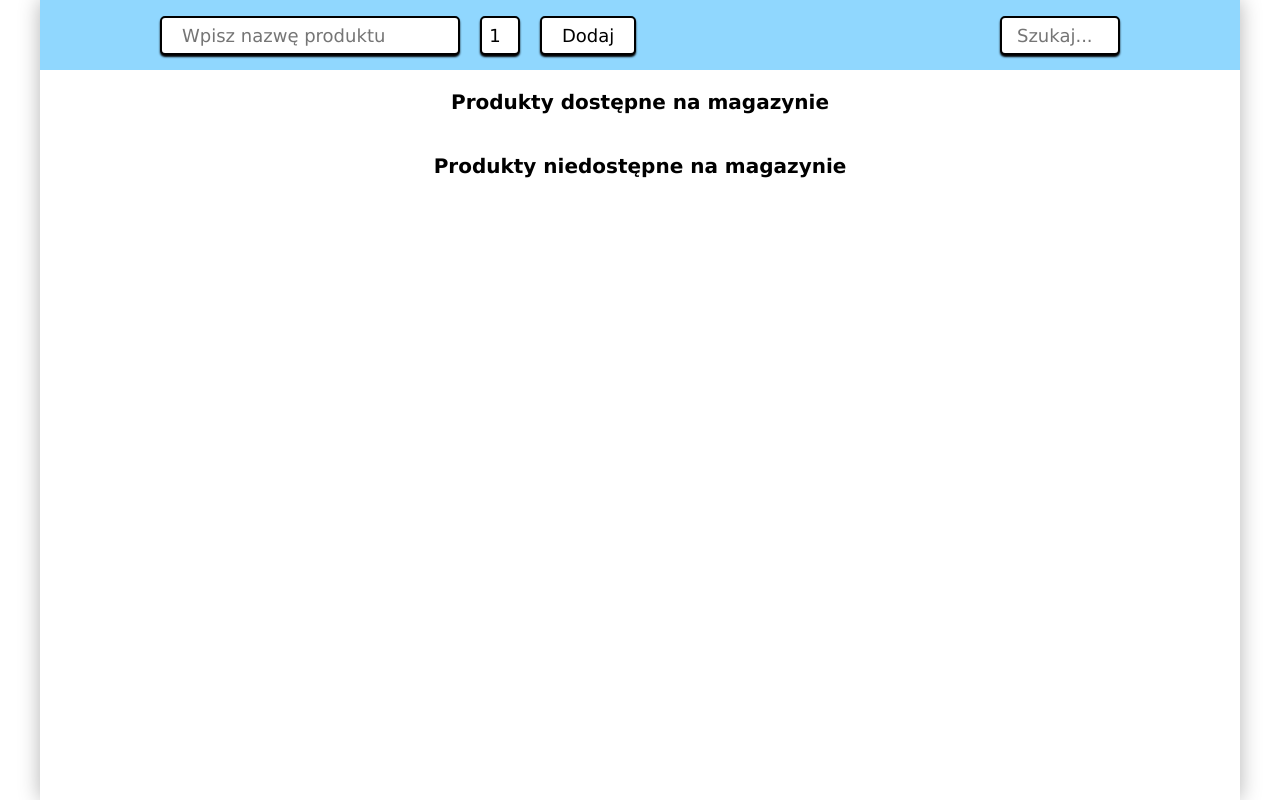
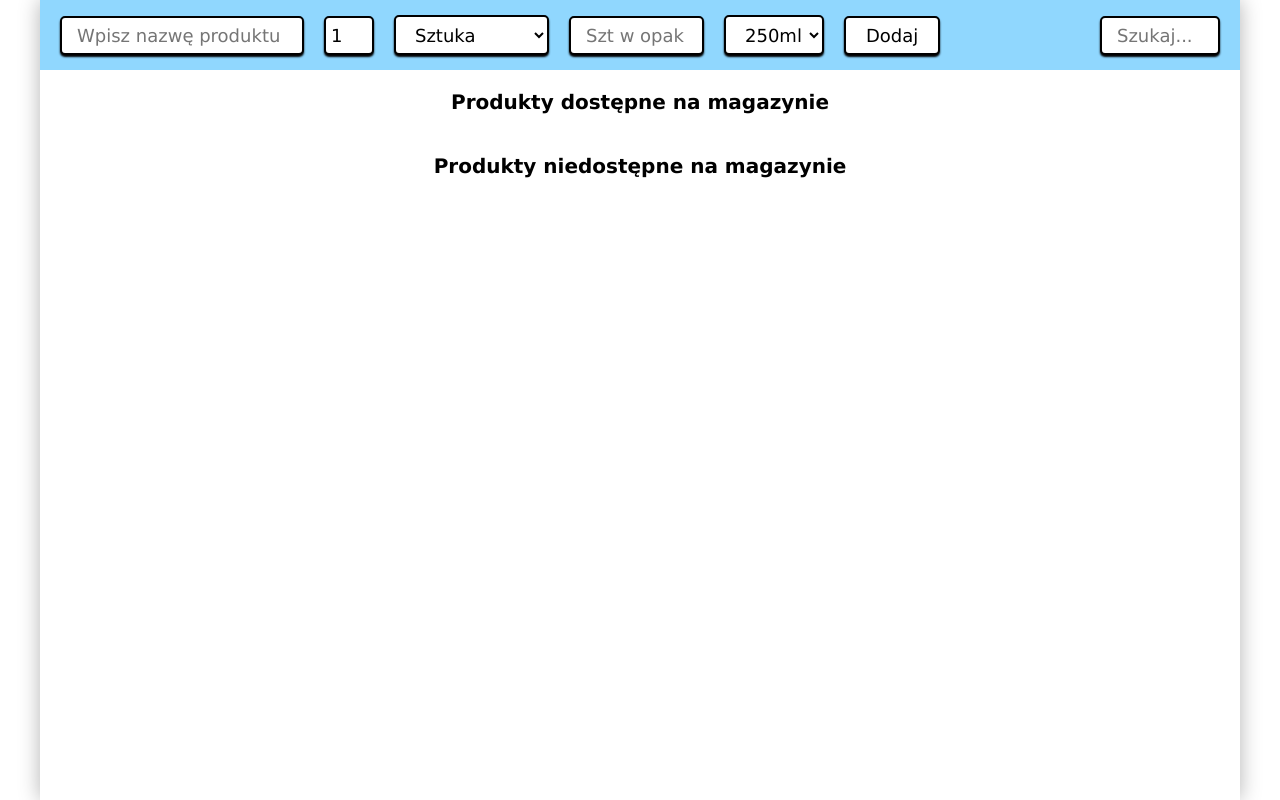
Before and after one commit to weswojciech/warehouse-management-app, a React (Create React App) app: page / in a window 1280 px wide. Built offline with nearby package versions, Linux system fonts and the light colour scheme.

Commit message:
Added function to calculate current volume in liters and some minor .css changes

```diff
--- a/src/AddItem.css
+++ b/src/AddItem.css
@@ -1,31 +1,27 @@
 .add-item {
   display: flex;
   align-items: center;
+  flex-basis: 100%;
   height: 70px;
-  flex-basis: 50%;
-  padding-left: 120px;
 }
 
 .add-item__input {
+  padding-left: 15px;
   line-height: 35px;
   border: 2px solid black;
+  border-radius: 5px;
   box-shadow: 0px 2px 2px 0px black;
-  border-radius: 5px;
   background-color: white;
   font-size: 18px;
+  margin-left: 20px;
 
 }
-.add-item__input--product-name {
-  width: 300px;
-  padding-left: 20px;
-}
-.add-item__input--product-name:focus {
+.add-item__input:focus {
   outline: none;
 }
-.add-item__input--amount {
-  width: 40px;
-  text-align: center;
-  margin-left: 20px;
+.add-item__input-amount {
+  width: 50px;
+  text-align: left;
   padding-left: 5px;
 }
 .add-item__btn {
@@ -39,3 +35,21 @@
   box-shadow: 0px 2px 2px 0px black;
   cursor: pointer;
 }
+.add-item__select {
+  height: 40px;
+  width: 155px;
+  margin-left: 20px;
+  padding-left: 15px;
+  line-height: 35px;
+  border: 2px solid black;
+  box-shadow: 0px 2px 2px 0px black;
+  border-radius: 5px;
+  background-color: white;
+  font-size: 18px;
+}
+.add-item__select-volume{
+  width: 100px;
+}
+.add-item__input-amountInPackage {
+  width: 135px;
+}
--- a/src/AddItem.js
+++ b/src/AddItem.js
@@ -6,6 +6,10 @@ class AddItem extends Component {
  state = {
   name: "",
   amount: "1",
+  amountInPackage: "",
+  packaging: "",
+  volume: "",
+  litrage: "",
  };
  handleNameChange = (e) => {
   this.setState({
@@ -17,7 +21,21 @@ class AddItem extends Component {
    amount: e.target.value,
   });
  };
-
+ handleAmountInPackageChange = (e) => {
+  this.setState({
+   amountInPackage: e.target.value,
+  });
+ };
+ handlePackagingChange = (e) => {
+  this.setState({
+   packaging: e.target.value,
+  });
+ };
+ handleVolumeChange = (e) => {
+  this.setState({
+   volume: e.target.value,
+  });
+ };
  handleAddClick = (props) => {
   let index = this.props.items.length;
   for (let i = 0; i < index; i++) {
@@ -32,9 +50,17 @@ class AddItem extends Component {
     amount: "1",
    });
   }
-  const { name, amount } = this.state;
+  const { name, amount, packaging, litrage, volume, amountInPackage } =
+   this.state;
   if (name.length > 3) {
-   const add = this.props.add(name, amount);
+   const add = this.props.add(
+    name,
+    amount,
+    packaging,
+    litrage,
+    volume,
+    amountInPackage
+   );
    if (add) {
     this.setState({
      name: "",
@@ -50,7 +76,7 @@ class AddItem extends Component {
   return (
    <div className="add-item">
     <input
-     className="add-item__input add-item__input--product-name"
+     className="add-item__input add-item__input-product-name"
      type="text"
      placeholder="Wpisz nazwę produktu"
      value={this.state.name}
@@ -58,12 +84,44 @@ class AddItem extends Component {
     />
     <input
      type="number"
-     className="add-item__input add-item__input--amount"
+     className="add-item__input add-item__input-amount"
      placeholder="0"
      min={0}
      value={this.state.amount}
      onChange={this.handleAmountChange}
     />
+    <select
+     name="type"
+     id="select__type"
+     className="add-item__select add-item__select-type"
+     value={this.state.packaging}
+     onChange={this.handlePackagingChange}
+    >
+     <option value="piece">Sztuka</option>
+     <option value="packaging">Opakowanie</option>
+    </select>
+    <input
+     type="number"
+     name="amountInPackage"
+     className="add-item__input add-item__input-amountInPackage"
+     placeholder="Szt w opak"
+     onChange={this.handleAmountInPackageChange}
+    />
+    <select
+     name="volume"
+     id="select__volume"
+     className="add-item__select add-item__select-volume"
+     onChange={this.handleVolumeChange}
+    >
+     <option value=".25">250ml</option>
+     <option value=".33">330ml</option>
+     <option value=".5">500ml</option>
+     <option value=".7">700ml</option>
+     <option value=".850">850ml</option>
+     <option value="1">1000ml</option>
+     <option value="1.5">1500ml</option>
+    </select>
+
     <button className="add-item__btn" onClick={this.handleAddClick}>
      Dodaj
     </button>
--- a/src/App.js
+++ b/src/App.js
@@ -13,6 +13,10 @@ class App extends Component {
     id: 0,
     name: "",
     amount: "",
+    packaging: "",
+    litrage: "",
+    volume: "",
+    amountInPackage: "",
    },
   ],
  };
@@ -34,11 +38,16 @@ class App extends Component {
    this.setState({ items });
   });
  };
- addItem = (name, amount) => {
+
+ addItem = (name, amount, packaging, litrage, volume, amountInPackage) => {
   const item = {
    id: this.counter,
    name,
    amount,
+   packaging,
+   litrage,
+   volume,
+   amountInPackage,
   };
   this.counter++;
   this.setState((prevState) => ({
@@ -52,12 +61,18 @@ class App extends Component {
   items = items.filter((items) => items.id !== id);
   this.setState({ items });
  };
+ searchItem = (name) => {
+  let searchedItems = [...this.state.items];
+  searchedItems = searchedItems.filter((items) => items.name === name);
+  this.setState({ items: searchedItems });
+  return true;
+ };
  render() {
   return (
    <div className="App">
     <div className="menu">
      <AddItem add={this.addItem} items={this.state.items} />
-     <Search items={this.state.items} />
+     <Search items={this.state.items} search={this.searchItem} />
     </div>
     <ItemList
      items={this.state.items}
--- a/src/Item.css
+++ b/src/Item.css
@@ -1,6 +1,6 @@
 .item {
   line-height: 50px;
-  padding-left: 100px;
+  padding-left: 15px;
   list-style: none;
   flex-basis: 50%;
   /* height: 50px; */
@@ -17,5 +17,5 @@
 }
 .item:nth-child(odd) {
   background-color: rgb(240, 240, 240);
-  border-right: 1px solid grey;
+  border-right: 3px solid grey;
 }
--- a/src/Item.js
+++ b/src/Item.js
@@ -3,11 +3,14 @@ import React from "react";
 import "./Item.css";
 
 const Item = (props) => {
- const { name, amount, id } = props.item;
+ const { name, amount, id, amountInPackage, volume } = props.item;
+
+ const amountInLiters = amount * amountInPackage * volume;
+
  return (
   <>
    <li className="item">
-    {name} - ilość:
+    {name} - ilość(szt.):
     <button
      className="item__btn  btn__amount--decrease"
      onClick={() => props.decrease(id)}
@@ -21,6 +24,7 @@ const Item = (props) => {
     >
      +
     </button>
+    Ilość (litry): {amountInLiters}L
     <button className="item__btn" onClick={() => props.delete(id)}>
      X
     </button>
--- a/src/Search.css
+++ b/src/Search.css
@@ -7,11 +7,10 @@
   width: 120px;
   padding: 0 15px;
   transition: 0.2s;
-  margin-left: 30%;
+  margin-right: 20px;
   box-shadow: 0px 2px 2px 0px rgb(0, 0, 0);
 }
 .search-bar:focus {
   width: 220px;
-  transform: translate(-100px);
   outline: none;
 }
--- a/src/Search.js
+++ b/src/Search.js
@@ -6,19 +6,20 @@ class Search extends Component {
  state = {
   input: "",
  };
- handleInputChange = (e) => {
-  let index = this.props.items.length;
-  for (let i = 0; i < index; i++) {
-   if (
-    this.props.items[i].name.toLowerCase() === this.state.input.toLowerCase()
-   ) {
-    console.log("XD");
-    // return;
-   }
-  }
+ handleInputChange = (e, props) => {
+  // do sprawdzenia
   this.setState({
    input: e.target.value,
   });
+
+  const filteredItems = this.props.items.filter((item) => {
+   if (this.state.input === "") {
+    return this.props.items;
+   } else {
+    return item.name.toLowerCase().includes(this.state.input);
+   }
+  });
+  console.log(filteredItems);
  };
  render() {
   return (
```
